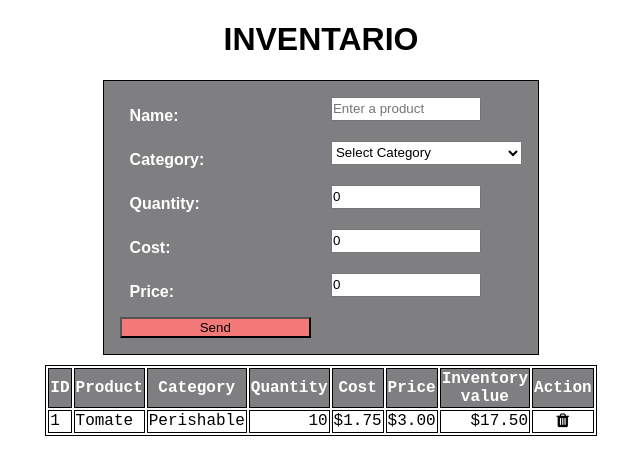
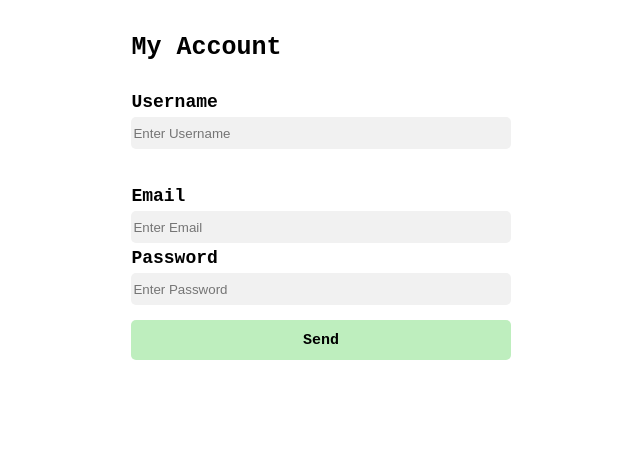
Before and after one commit to RJPC/fundamentosAngular, an Angular app: page / in a window 1280 px wide. Shown: the top 474 px of the page, without its empty margins (319-959 px from the left). Built offline with nearby package versions, Linux system fonts and the light colour scheme.

Commit message:
first commit

```diff
--- a/src/app/app.component.html
+++ b/src/app/app.component.html
@@ -1,94 +1,43 @@
-<html>
-  <head>
-    <script src="https://kit.fontawesome.com/170dc740bc.js" crossorigin="anonymous"></script>
-  </head>
-  <body>
-    <div class="center">
-      <h1>INVENTARIO</h1>
+<form (ngSubmit)="onRegister()" #myForm="ngForm" >
+  <div class="input-group">
+    <p class="title">My Account</p>
   </div>
-    <form id="formProduct">
-      <label for="nameProduct">Name: </label>
+  <div class="input-group">
+    <label for="username">Username</label>
     <input
       type="text"
-        id="nameProduc"
-        [(ngModel)]="product.name"
-        name="nameProduct"
-        placeholder="Enter a product"
+      id="username"
+      name="username"
+      [(ngModel)]="register.username"
       required
-        #nameProduct="ngModel"
-      />
-      <label for="categoryProduct">Category: </label>
-      <select
-        name="category"
-        id="categoryProduct"
-        [(ngModel)]="product.category"
-        #category="ngModel"
+      placeholder="Enter Username"
+      #username="ngModel"
       >
-        <option value="" disabled>Select Category</option>
-        <option value="Perishable">Perishable</option>
-        <option value="Food">Food</option>
-        <option value="No Food">No Food</option>
-      </select>
-      <label for="qty">Quantity: </label>
+      <p ></p>
+  </div>
+  <div class="input-group">
+    <label for="email">Email</label>
     <input
-        type="number"
-        id="qty"
-        [(ngModel)]="product.quantity"
-        name="quantity"
-        #quantity="ngModel"
-      />
-      <label for="cost">Cost: </label>
+      type="text"
+      id="email"
+      name="email"
+      [(ngModel)]="register.email"
+      required
+      placeholder="Enter Email"
+      >
+  </div>
+  <div class="input-group">
+    <label for="password">Password</label>
     <input
-        type="number"
-        id="cost"
-        [(ngModel)]="product.cost"
-        name="cost"
-        #cost="ngModel"
-      />
-      <label for="price">Price: </label>
-      <input
-        type="number"
-        id="price"
-        [(ngModel)]="product.price"
-        name="price"
-        #price="ngModel"
-      />
-      <button
-        [ngClass]=" nameProduct.invalid ||
-                    category.value == '' ||
-                    quantity.value == 0 ||
-                    cost.value == 0 ||
-                    price.value == 0
-                    ? 'disabledButton' : 'sendButton'" (click)="addProduct()">Send</button>
+      type="text"
+      id="password"
+      name="password"
+      [(ngModel)]="register.password"
+      required
+      placeholder="Enter Password"
+      >
+  </div>
+  <div class="input-group">
+    <button [disabled]="myForm.invalid" type="submit">Send</button>
+  </div>
 </form>
-
-    <!--Start Table-->
-    <table class="table">
-      <tr class="header">
-        <td>ID</td>
-        <td>Product</td>
-        <td>Category</td>
-        <td>Quantity</td>
-        <td>Cost</td>
-        <td>Price</td>
-        <td>Inventory value</td>
-        <td>Action</td>
-      </tr>
-      <tr *ngIf="products.length === 0">
-        <td class="center" colspan="5">There is no product</td>
-      </tr>
-      <tr *ngFor="let item of products; index as i">
-        <td>{{ i + 1 }}</td>
-        <td>{{ item.name }}</td>
-        <td>{{ item.category }}</td>
-        <td class="right">{{ item.quantity }}</td>
-        <td class="right">{{ item.cost | currency }}</td>
-        <td class="right">{{ item.price | currency }}</td>
-        <td class="right">{{ item.quantity * item.cost | currency }}</td>
-        <td class="center">
-          <i class="fa fa-solid fa-trash" (click)="deleteProduct(i)"></i>
-        </td>
-      </tr>
-    </table>
-  </body>
-</html>
--- a/src/app/app.component.scss
+++ b/src/app/app.component.scss
@@ -1,79 +1,52 @@
-input
-{
-  width : 150px;
-  padding: 0;
-  margin: 0;
-  box-sizing: border-box;
+.input-group {
+  //border: 1px solid black;
+  width: 30%;
+  height: auto;
+  margin: 0px auto;
+  display: flex;
+  flex-direction: column;
 }
 
-label
-{
-  margin: 10px;
+label {
+  margin-top: 5px;
+  font-family: 'Courier New', Courier, monospace;
+  font-weight: bold;
+  font-size: large;
 }
 
-form {
-  position : relative;
-  width  : 35%;
-  height : auto;
-  margin : 0 auto;
-  padding: 1em;
-  box-sizing: border-box;
-  background : rgb(127, 127, 129);
-  border: 1px solid black;
-  font-family: Arial, Helvetica, sans-serif;
-  font-weight: bold;
-  color: white;
+@media screen and (max-width: 44rem) {
+  label {
+    font-size: small;
+  }
 
-  /* creamos nuestra malla (grid)*/
-  display  : grid;
-  grid-gap : 20px;
-  grid-template-columns : repeat(2, 1fr);
-  grid-template-rows    : 1.5em 1.5em 1.5em 1.5em 1.5em;
+  .input-group {
+    width: 80%;
+  }
+
 }
 
-.table
-{
-  border: 1px solid black;
-  width: 35%;
-  height: auto;
-  margin: 10px auto;
-  font-family: 'Courier New', Courier, monospace;
+input {
+  margin-top: 5px;
+  height: 30px;
+  border-radius: 5px;
+  border: 0;
+  background-color: rgb(241, 241, 241);
 }
 
-.header
-{
+button {
+  margin-top: 15px;
+  height: 40px;
+  background-color: rgb(190, 238, 190);
+  border-radius: 5px;
+  border: 0;
+  font-family: 'Courier New', Courier, monospace;
   font-weight: bold;
-  background: rgb(127, 127, 129);
-  text-align: center;
-  color: white;
+  font-size: 15px;
+  color: black;
 }
 
-td{
- border: 1px solid black;
+p.title {
+  font-family: 'Courier New', Courier, monospace;
+  font-weight: bold;
+  font-size: 25px;
 }
-
-td.center
-{
- text-align: center;
-}
-
-td.right
-{
- text-align: right;
-}
-
-div{
-  width: 35%;
-  margin: 0 auto;
-  text-align: center;
-  font-family: Arial, Helvetica, sans-serif;
-}
-
-.sendButton{
-  background-color: rgb(141, 243, 121);
-}
-
-.disabledButton{
-  pointer-events: none;
-  background-color: rgb(243, 121, 121);
-}
--- a/src/app/app.component.ts
+++ b/src/app/app.component.ts
@@ -1,5 +1,5 @@
 import { Component } from '@angular/core';
-import { Product } from './models/product.model';
+import { Register } from './models/register.model';
 
 @Component({
   selector: 'app-root',
@@ -8,23 +8,14 @@ import { Product } from './models/product.model';
 })
 export class AppComponent {
 
-  product: Product = {
-    name: '',
-    category: '',
-    quantity: 0,
-    cost: 0,
-    price: 0
+  register: Register = {
+    username: '',
+    email: '',
+    password: ''
   }
 
-  products: Product[] = [{name: 'Tomate', category: 'Perishable', quantity: 10, cost: 1.75, price: 3}]
-
-  addProduct(){
-    this.products.push(this.product);
-    this.product = {name: '', category:'',quantity:0, cost: 0, price: 0};
-  }
-
-  deleteProduct(index: number){
-    this.products.splice(index, 1);
+  onRegister(){
+    console.log(this.register);
   }
 
 }
```
Also changed, not shown: src/app/models/product.model.ts (deleted, +0 -7 lines). Lines whose indentation alone changed are shown as unchanged.
